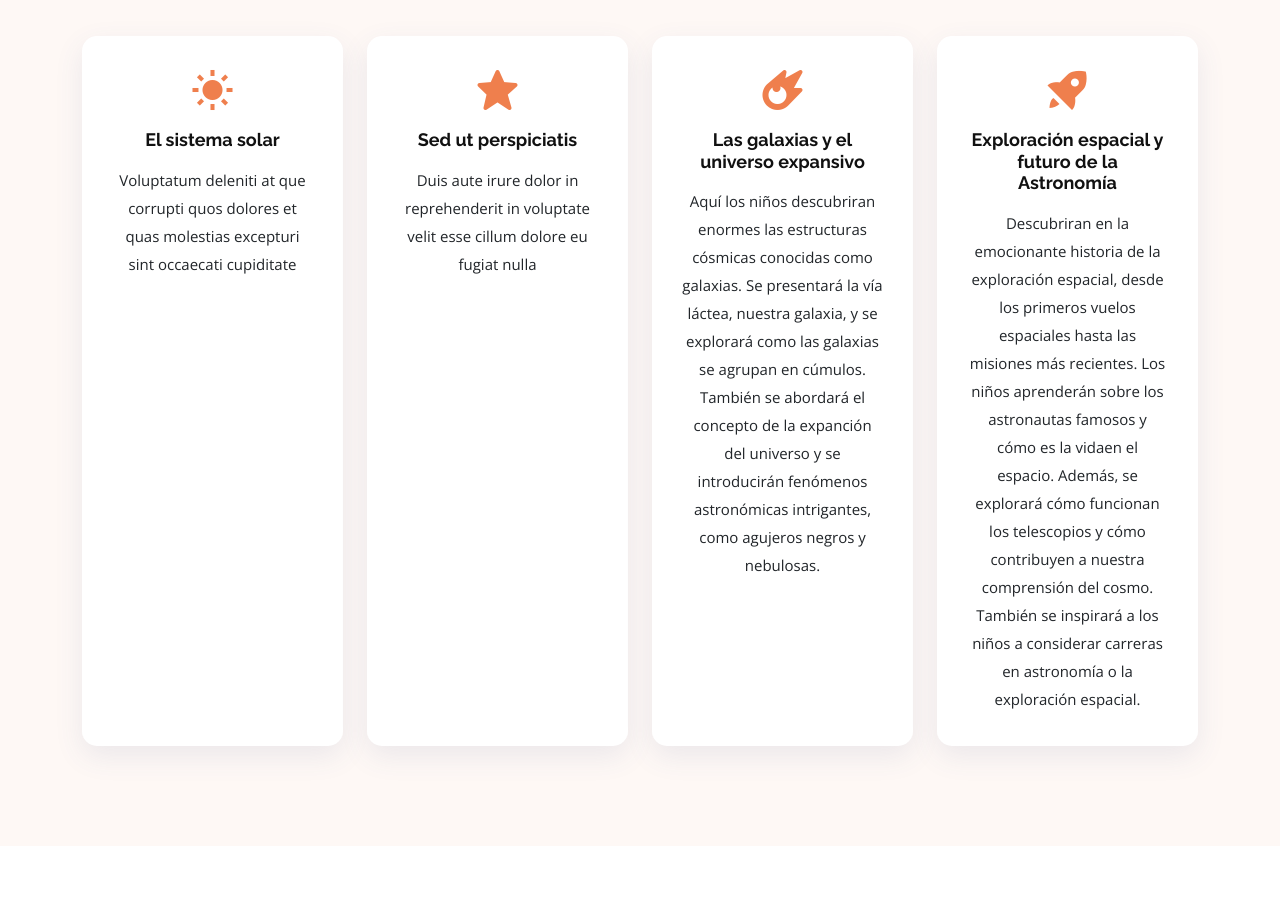
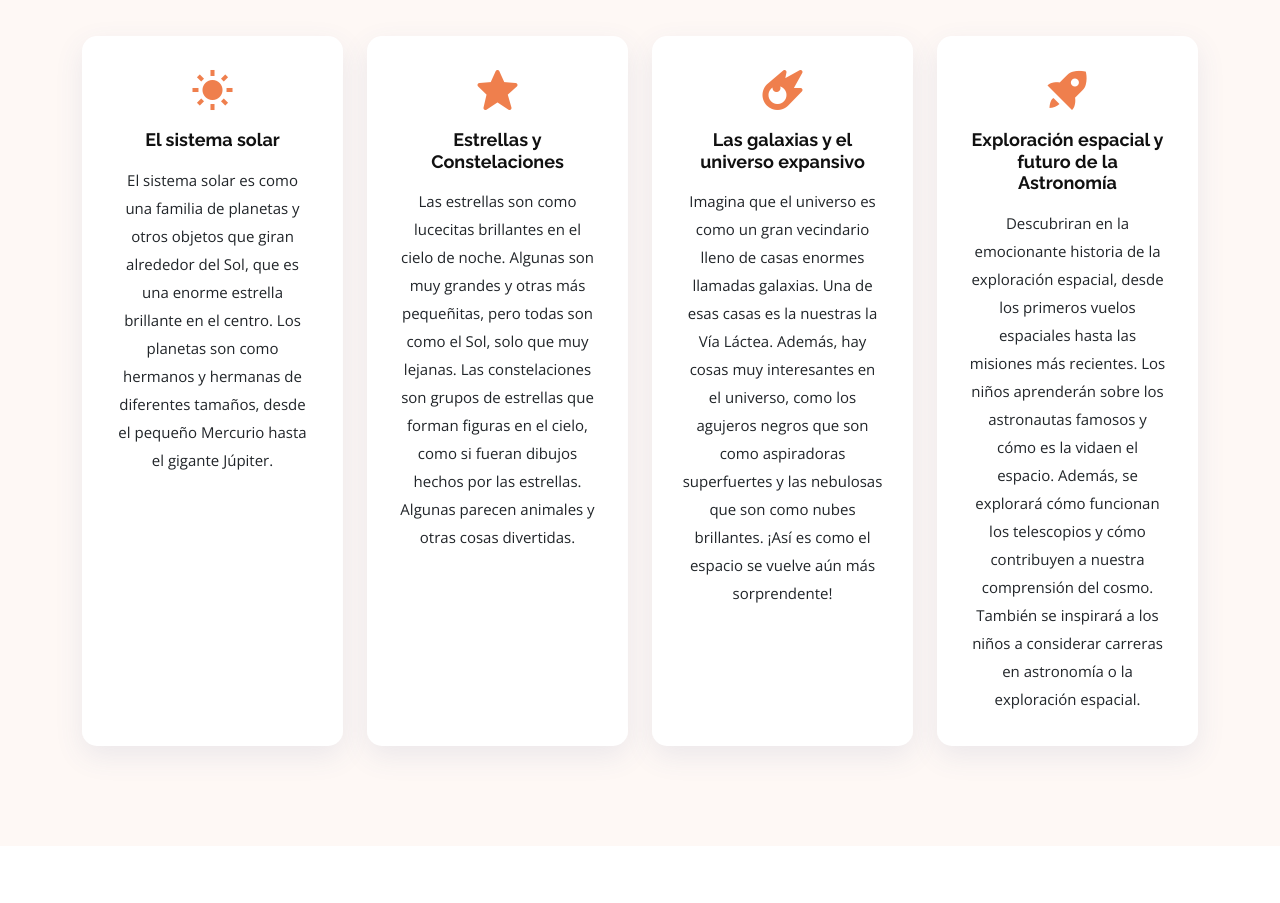
Before and after one commit to AndresDevCastillo/REDA-U, a plain HTML site: page principal.html in a window 1280 px wide. Shown: the part 780-1683 px from the top of the page. Drawn offline with nearby package versions, Linux system fonts and the light colour scheme.

Commit message:
cambios en el contenido

```diff
--- a/principal.html
+++ b/principal.html
@@ -97,16 +97,20 @@
             <div class="icon-box">
               <div class="icon"><i class="bx bxs-sun"></i></div>
               <h4 class="title"><a href="">El sistema solar</a></h4>
-              <p class="description">Voluptatum deleniti at
-                que corrupti quos dolores et quas molestias excepturi sint occaecati cupiditate</p>
+              <p class="description">El sistema solar es como una familia de planetas y otros objetos que giran alrededor del Sol, que es
+                una enorme estrella brillante en el centro. Los planetas son como hermanos y hermanas de diferentes
+                tamaños, desde el pequeño Mercurio hasta el gigante Júpiter. </p>
             </div>
           </div>
 
           <div class="col-md-6 col-lg-3 d-flex align-items-stretch" data-aos="zoom-in" data-aos-delay="200">
             <div class="icon-box">
               <div class="icon"><i class="bx bxs-star"></i></div>
-              <h4 class="title"><a href="">Sed ut perspiciatis</a></h4>
-              <p class="description">Duis aute irure dolor in reprehenderit in voluptate velit esse cillum dolore eu fugiat nulla</p>
+              <h4 class="title"><a href="">Estrellas y Constelaciones</a></h4>
+              <p class="description">Las estrellas son como lucecitas brillantes en el cielo de noche. Algunas son muy grandes y otras más
+                pequeñitas, pero todas son como el Sol, solo que muy lejanas. Las constelaciones son grupos de
+                estrellas que forman figuras en el cielo, como si fueran dibujos hechos por las estrellas. Algunas
+                parecen animales y otras cosas divertidas. </p>
             </div>
           </div>
 
@@ -114,7 +118,11 @@
             <div class="icon-box">
               <div class="icon"><i class="bx bxs-meteor"></i></div>
               <h4 class="title"><a href="">Las galaxias y el universo expansivo</a></h4>
-              <p class="description">Aquí los niños descubriran enormes las estructuras cósmicas conocidas como galaxias. Se presentará la vía láctea, nuestra galaxia, y se explorará como las galaxias se agrupan en cúmulos. También se abordará el concepto de la expanción del universo y se introducirán fenómenos astronómicas intrigantes, como agujeros negros y nebulosas. </p>
+              <p class="description">Imagina que el universo es como un gran vecindario lleno de casas enormes llamadas galaxias. Una de
+                esas casas es la nuestras la Vía Láctea.
+                Además, hay cosas muy interesantes en el universo, como los agujeros negros que son como
+                aspiradoras superfuertes y las nebulosas que son como nubes brillantes. ¡Así es como el espacio se
+                vuelve aún más sorprendente! </p>
             </div>
           </div>
 
```
